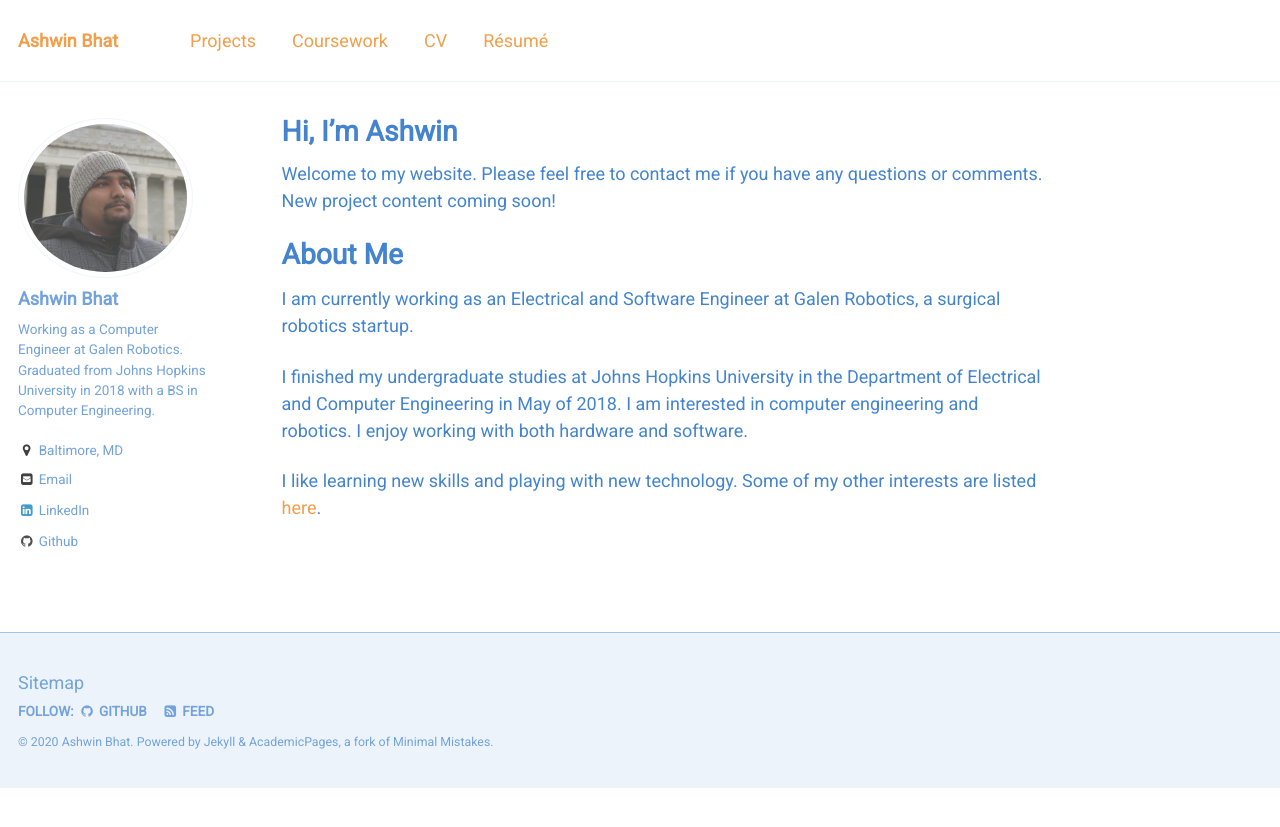
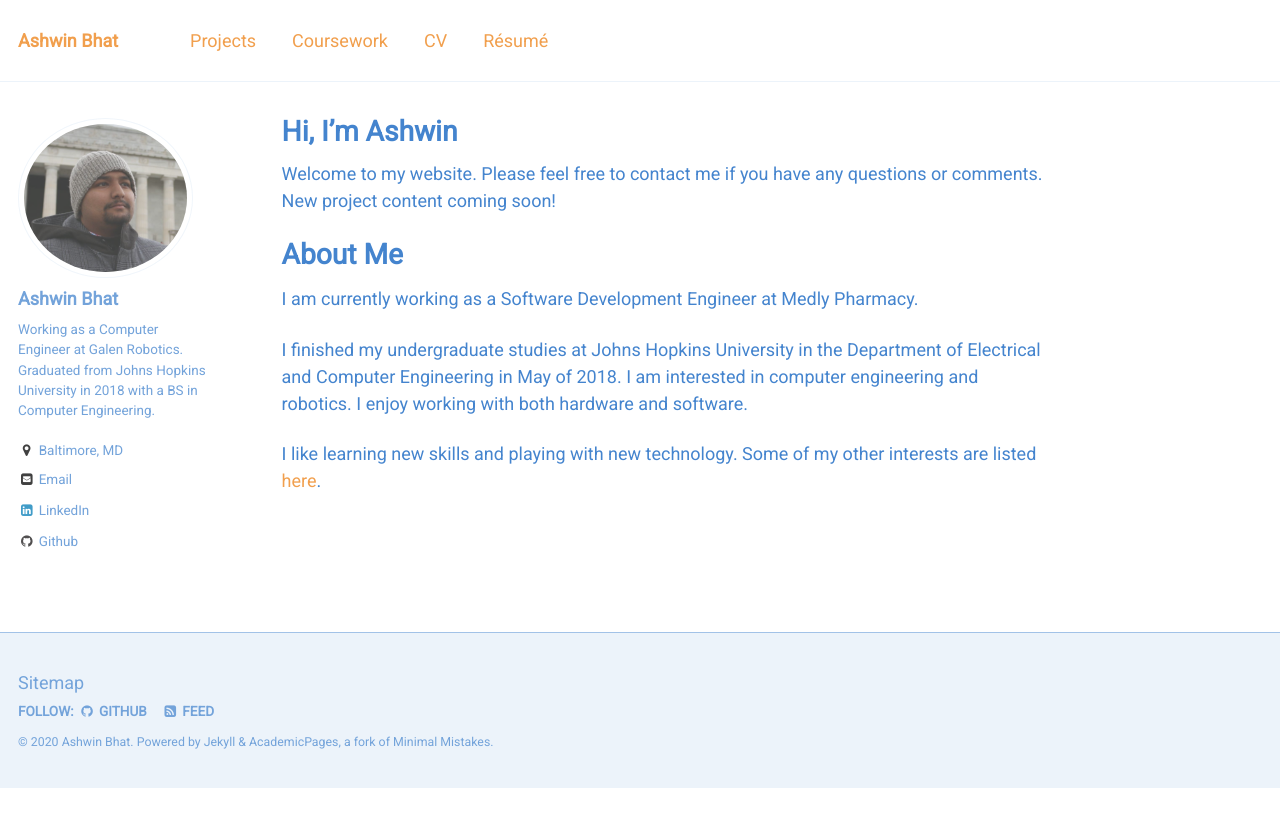
Before and after one commit to The-Shwin/the-shwin.github.io, a Jekyll site: the page built from _pages/about.md, in a window 1280 px wide. Shown: the top 827 px of the page. Built offline with Jekyll 4.4.1, drawn with Linux system fonts in a browser that asks for light colours.

Commit message:
Update about.md

```diff
--- a/_pages/about.md
+++ b/_pages/about.md
@@ -23,7 +23,7 @@ Welcome to my website. Please feel free to contact me if you have any questions
 
 About Me
 ======
-I am currently working as an Electrical and Software Engineer at Galen Robotics, a surgical robotics startup.
+I am currently working as a Software Development Engineer at Medly Pharmacy.
 
 I finished my undergraduate studies at Johns Hopkins University in the Department of Electrical and Computer Engineering in May of 2018. I am interested in computer engineering and robotics. I enjoy working with both hardware and software.
 
```
